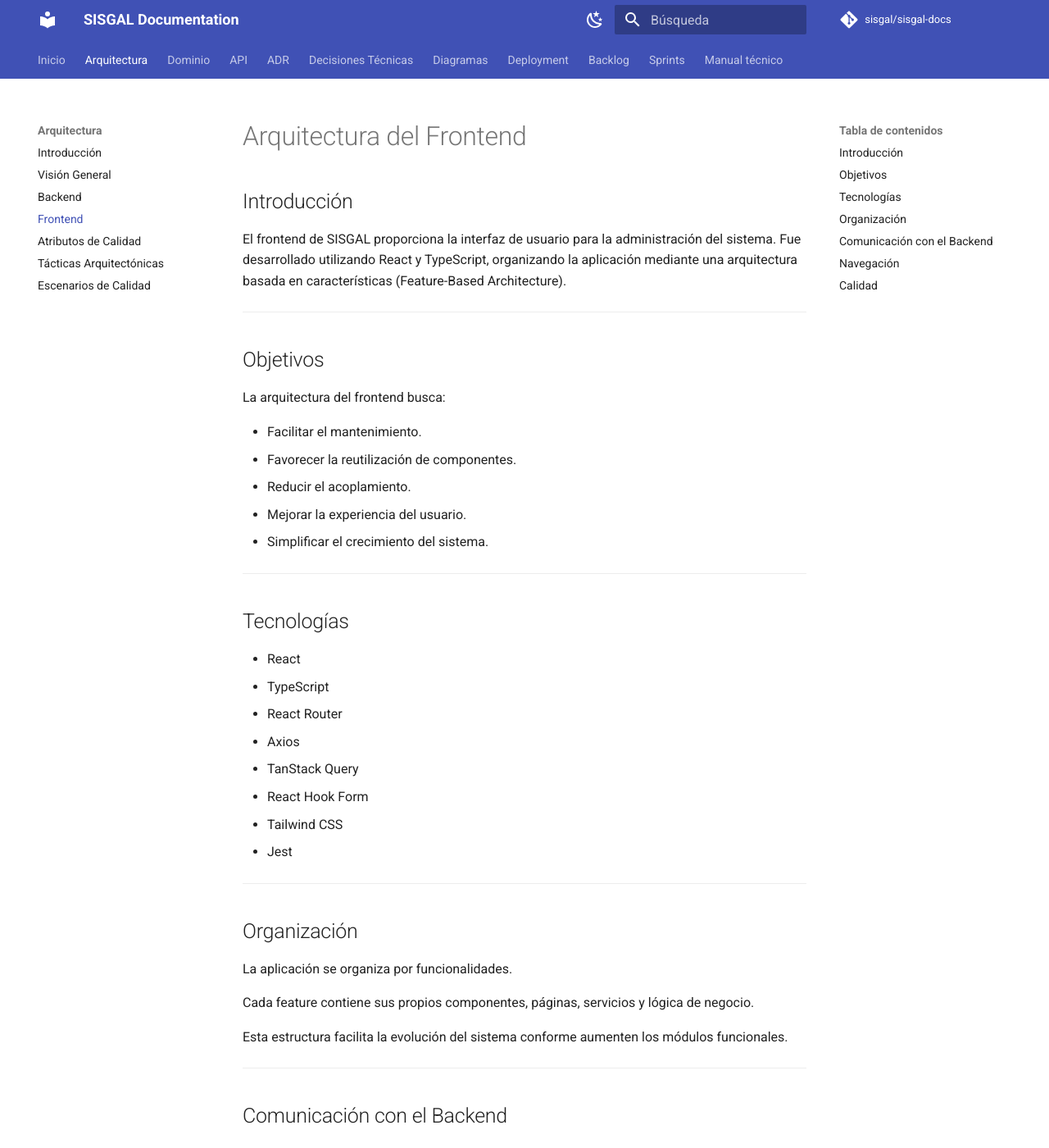
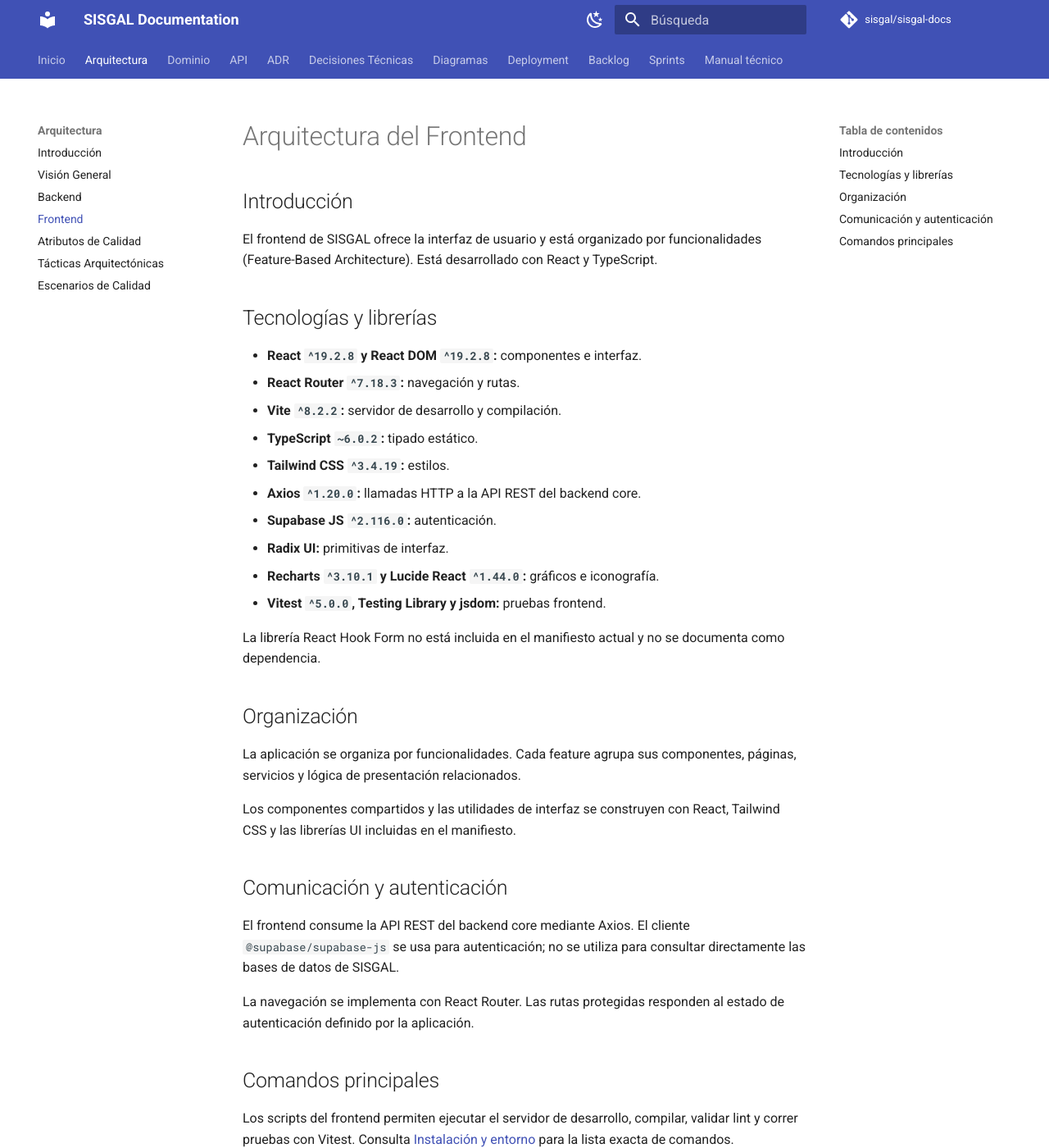
Before and after one commit to sisgal-platform/sisgal-docs, an MkDocs documentation site: the page built from docs/architecture/frontend.md, in a window 1280 px wide and 1400 px high. Shown: the whole window at 82% size. Built offline with MkDocs 1.6.1 and Material for MkDocs 9.7.7, drawn with Linux system fonts in a browser that asks for light colours; comment, search, counter and statistics services are not loaded; some of the changed text lies outside the part shown.

Commit message:
docs: align frontend stack and Supabase auth details

```diff
--- a/docs/architecture/frontend.md
+++ b/docs/architecture/frontend.md
@@ -2,71 +2,35 @@
 
 ## Introducción
 
-El frontend de SISGAL proporciona la interfaz de usuario para la administración del sistema. Fue desarrollado utilizando React y TypeScript, organizando la aplicación mediante una arquitectura basada en características (Feature-Based Architecture).
+El frontend de SISGAL ofrece la interfaz de usuario y está organizado por funcionalidades (Feature-Based Architecture). Está desarrollado con React y TypeScript.
 
----
+## Tecnologías y librerías
 
-## Objetivos
+- **React `^19.2.8` y React DOM `^19.2.8`:** componentes e interfaz.
+- **React Router `^7.18.3`:** navegación y rutas.
+- **Vite `^8.2.2`:** servidor de desarrollo y compilación.
+- **TypeScript `~6.0.2`:** tipado estático.
+- **Tailwind CSS `^3.4.19`:** estilos.
+- **Axios `^1.20.0`:** llamadas HTTP a la API REST del backend core.
+- **Supabase JS `^2.116.0`:** autenticación.
+- **Radix UI:** primitivas de interfaz.
+- **Recharts `^3.10.1` y Lucide React `^1.44.0`:** gráficos e iconografía.
+- **Vitest `^5.0.0`, Testing Library y jsdom:** pruebas frontend.
 
-La arquitectura del frontend busca:
-
-- Facilitar el mantenimiento.
-- Favorecer la reutilización de componentes.
-- Reducir el acoplamiento.
-- Mejorar la experiencia del usuario.
-- Simplificar el crecimiento del sistema.
-
----
-
-## Tecnologías
-
-- React
-- TypeScript
-- React Router
-- Axios
-- TanStack Query
-- React Hook Form
-- Tailwind CSS
-- Jest
-
----
+La librería React Hook Form no está incluida en el manifiesto actual y no se documenta como dependencia.
 
 ## Organización
 
-La aplicación se organiza por funcionalidades.
+La aplicación se organiza por funcionalidades. Cada feature agrupa sus componentes, páginas, servicios y lógica de presentación relacionados.
 
-Cada feature contiene sus propios componentes, páginas, servicios y lógica de negocio.
+Los componentes compartidos y las utilidades de interfaz se construyen con React, Tailwind CSS y las librerías UI incluidas en el manifiesto.
 
-Esta estructura facilita la evolución del sistema conforme aumenten los módulos funcionales.
+## Comunicación y autenticación
 
----
+El frontend consume la API REST del backend core mediante Axios. El cliente `@supabase/supabase-js` se usa para autenticación; no se utiliza para consultar directamente las bases de datos de SISGAL.
 
-## Comunicación con el Backend
+La navegación se implementa con React Router. Las rutas protegidas responden al estado de autenticación definido por la aplicación.
 
-Toda la comunicación con el backend se realiza mediante API REST.
+## Comandos principales
 
-Las peticiones HTTP son administradas utilizando Axios y React Query para aprovechar funcionalidades como:
-
-- Caché.
-- Reintentos automáticos.
-- Sincronización.
-- Invalidación de consultas.
-
----
-
-## Navegación
-
-La navegación se implementa mediante React Router.
-
-Las rutas protegidas estarán controladas por el estado de autenticación del usuario.
-
----
-
-## Calidad
-
-El frontend incorpora:
-
-- ESLint.
-- Prettier.
-- Jest.
-- GitHub Actions.
+Los scripts del frontend permiten ejecutar el servidor de desarrollo, compilar, validar lint y correr pruebas con Vitest. Consulta [Instalación y entorno](../technical-guide/setup.md) para la lista exacta de comandos.
```
